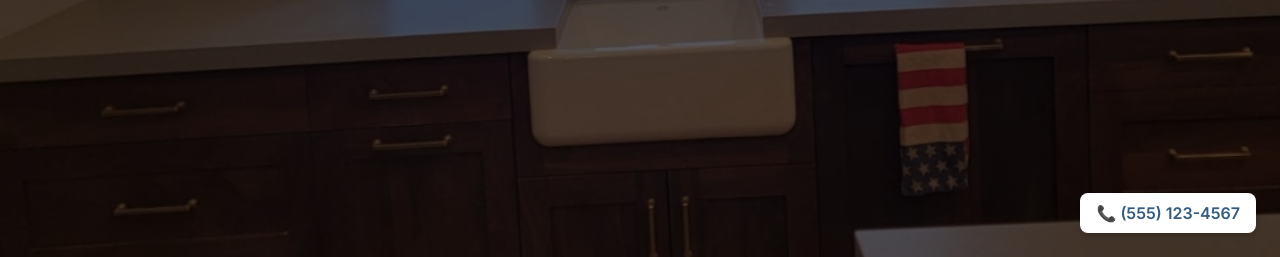
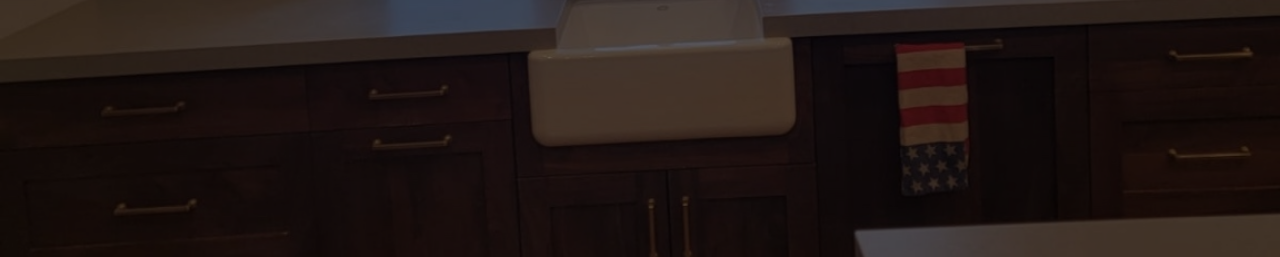
Before and after one commit to yaman20912-oss/UT-CONTRACTOR-LLC, a plain HTML site: page index.html in a window 1280 px wide. Shown: the part 543-800 px from the top of the page. Drawn offline with nearby package versions, Linux system fonts and the light colour scheme; files whose address does not match are found by name.

Commit message:
Update index.html

```diff
--- a/index.html
+++ b/index.html
@@ -119,11 +119,6 @@
        class="inline-block bg-brand px-6 py-3 rounded-lg font-semibold shadow hover:bg-brandDark transition">
       Get a Free Estimate
     </a>
-  </div>
-
-  <!-- Phone number visible -->
-  <div class="absolute bottom-6 right-6 bg-white text-brand font-semibold px-4 py-2 rounded-lg shadow-md">
-    📞 (555) 123-4567
   </div>
 </section>
 
```
